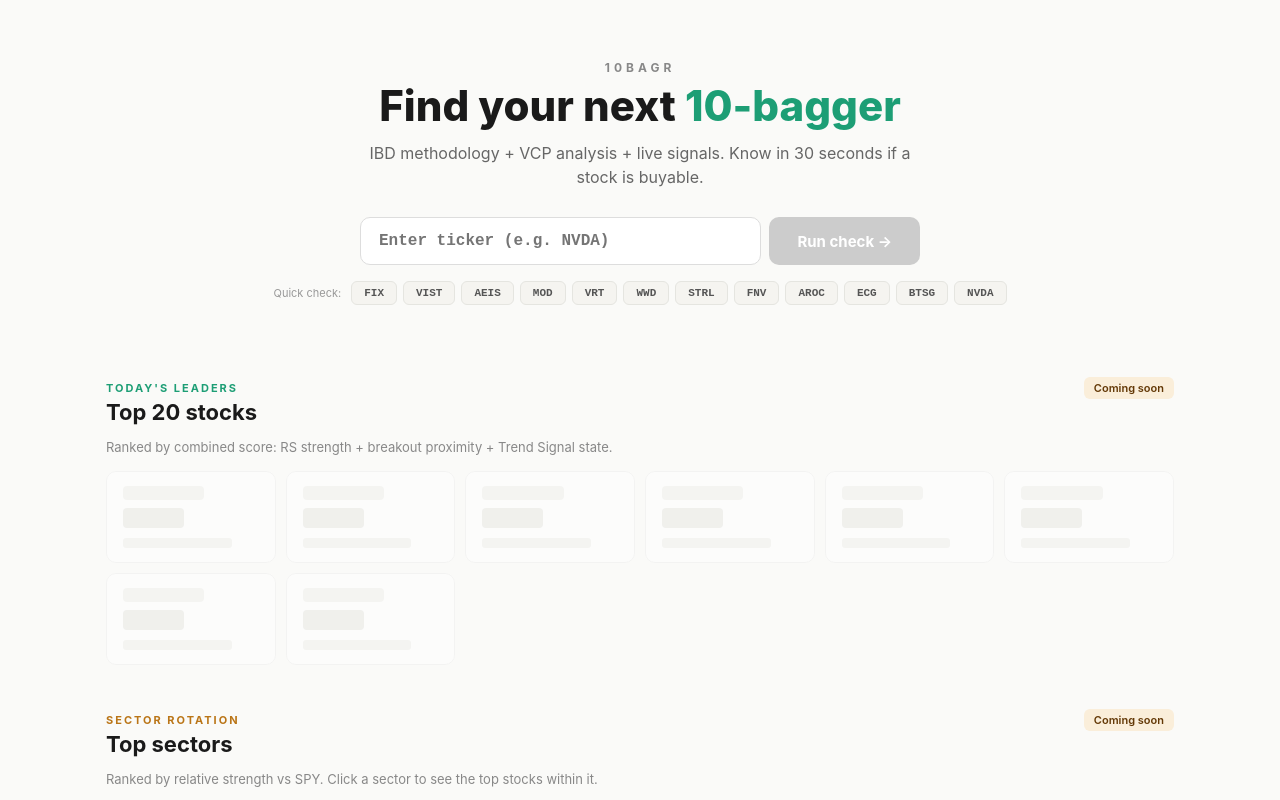
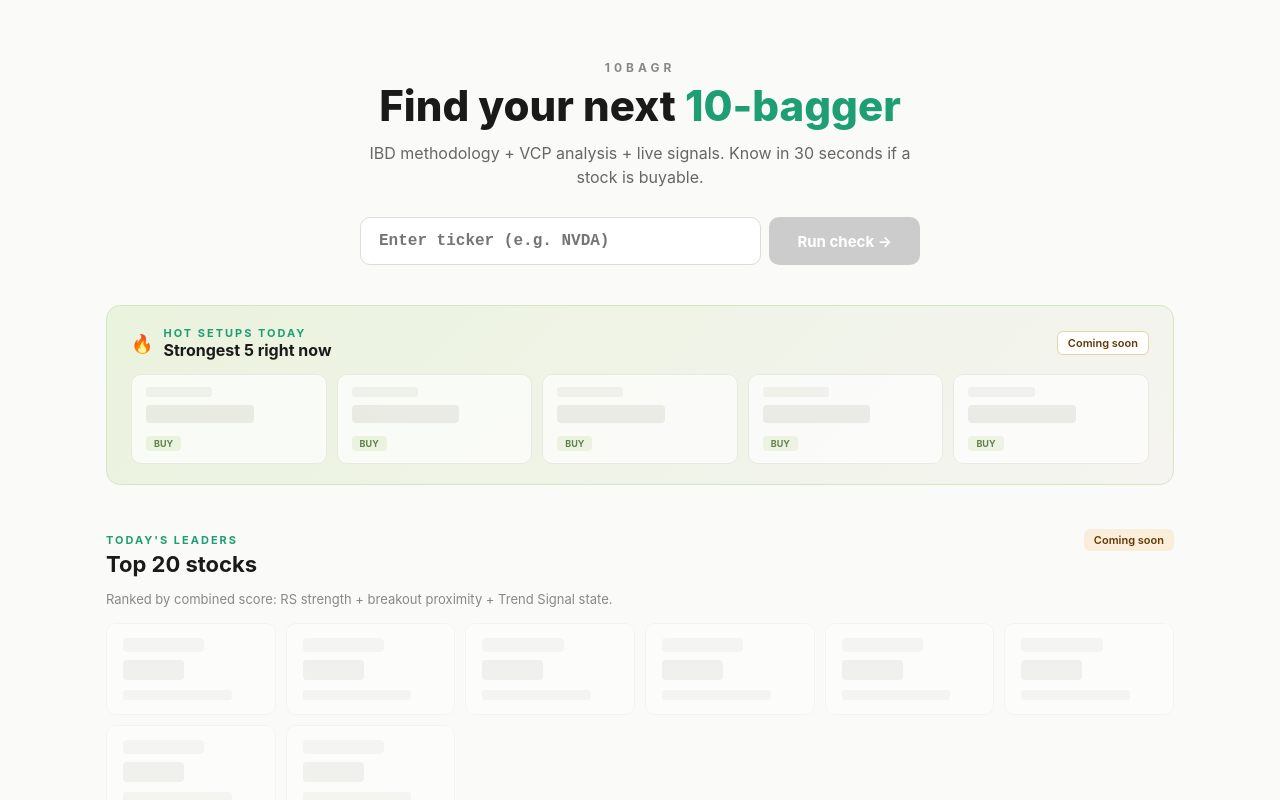
Before and after one commit to garettsmith23-lab/SetupCheck, a Next.js app: page / in a window 1280 px wide. Shown: the top 800 px of the page. Built offline with nearby package versions, Linux system fonts and the light colour scheme.

Commit message:
Update page.js
Add Hot 5 Setups section under search bar

```diff
--- a/app/page.js
+++ b/app/page.js
@@ -13,9 +13,7 @@ export default function Home() {
     router.push(`/review?ticker=${t}`);
   };
 
-  const quickTickers = ['FIX', 'VIST', 'AEIS', 'MOD', 'VRT', 'WWD', 'STRL', 'FNV', 'AROC', 'ECG', 'BTSG', 'NVDA'];
-
-  // Placeholder data for coming-soon sections
+  const placeholderHot5 = Array(5).fill(null);
   const placeholderStocks = Array(8).fill(null);
   const placeholderSectors = [
     'Technology', 'Industrials', 'Energy', 'Financials',
@@ -37,7 +35,7 @@ export default function Home() {
         </p>
 
         {/* Search */}
-        <div style={{ display: 'flex', gap: 8, maxWidth: 560, margin: '0 auto 16px' }}>
+        <div style={{ display: 'flex', gap: 8, maxWidth: 560, margin: '0 auto' }}>
           <input
             type="text"
             value={sym}
@@ -54,22 +52,33 @@ export default function Home() {
             Run check →
           </button>
         </div>
+      </div>
 
-        {/* Quick tickers */}
-        <div style={{ display: 'flex', gap: 6, justifyContent: 'center', flexWrap: 'wrap', marginTop: 14 }}>
-          <span style={{ fontSize: 11, color: '#999', alignSelf: 'center', marginRight: 4 }}>Quick check:</span>
-          {quickTickers.map(t => (
-            <button
-              key={t}
-              onClick={() => go(t)}
-              style={{ padding: '5px 12px', fontSize: 11, fontFamily: 'monospace', fontWeight: 600, background: '#f5f4f0', border: '1px solid #e5e5e0', borderRadius: 6, cursor: 'pointer', color: '#555' }}
-            >{t}</button>
+      {/* HOT 5 SETUPS - right under the search */}
+      <div style={{ marginTop: 8, background: 'linear-gradient(135deg, #EAF3DE 0%, #f5f4f0 100%)', borderRadius: 14, padding: '20px 24px', border: '1px solid #d4e8c0' }}>
+        <div style={{ display: 'flex', alignItems: 'center', justifyContent: 'space-between', marginBottom: 14 }}>
+          <div style={{ display: 'flex', alignItems: 'center', gap: 10 }}>
+            <span style={{ fontSize: 18 }}>🔥</span>
+            <div>
+              <div style={{ fontSize: 11, textTransform: 'uppercase', letterSpacing: 2, color: '#1D9E75', fontWeight: 700 }}>Hot Setups Today</div>
+              <div style={{ fontSize: 16, fontWeight: 700, color: '#1a1a1a' }}>Strongest 5 right now</div>
+            </div>
+          </div>
+          <span style={{ fontSize: 11, padding: '4px 10px', borderRadius: 6, background: '#fff', color: '#633806', fontWeight: 600, border: '1px solid #e5d4a8' }}>Coming soon</span>
+        </div>
+        <div style={{ display: 'grid', gridTemplateColumns: 'repeat(auto-fit, minmax(140px, 1fr))', gap: 10 }}>
+          {placeholderHot5.map((_, i) => (
+            <div key={i} style={{ background: '#fff', border: '1px solid #e5e5e0', borderRadius: 10, padding: '12px 14px', opacity: 0.7 }}>
+              <div style={{ height: 10, background: '#f0f0ed', borderRadius: 3, marginBottom: 8, width: '40%' }} />
+              <div style={{ height: 18, background: '#e8e8e4', borderRadius: 4, marginBottom: 8, width: '65%' }} />
+              <div style={{ fontSize: 9, padding: '2px 8px', borderRadius: 4, background: '#EAF3DE', color: '#27500A', fontWeight: 700, display: 'inline-block' }}>BUY</div>
+            </div>
           ))}
         </div>
       </div>
 
       {/* TOP 20 STOCKS */}
-      <div style={{ marginTop: 40 }}>
+      <div style={{ marginTop: 44 }}>
         <div style={{ display: 'flex', alignItems: 'baseline', justifyContent: 'space-between', marginBottom: 14 }}>
           <div>
             <div style={{ fontSize: 11, textTransform: 'uppercase', letterSpacing: 2, color: '#1D9E75', fontWeight: 700 }}>Today's Leaders</div>
```
